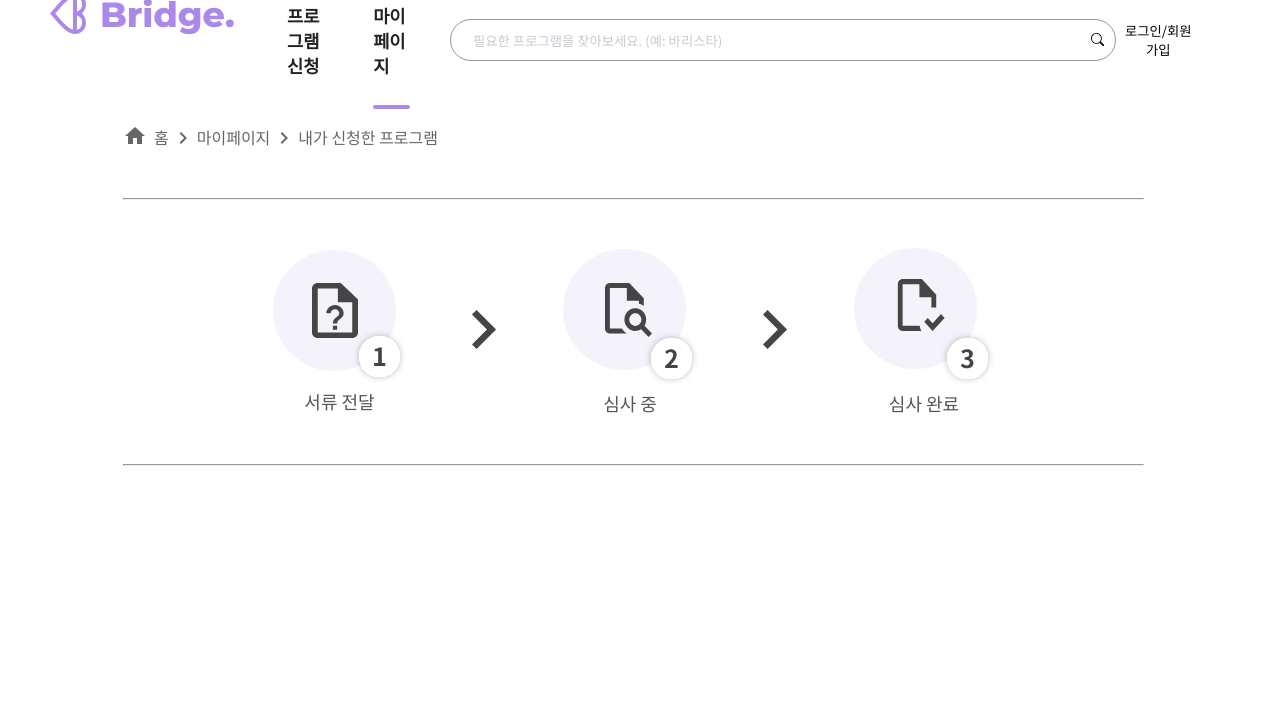
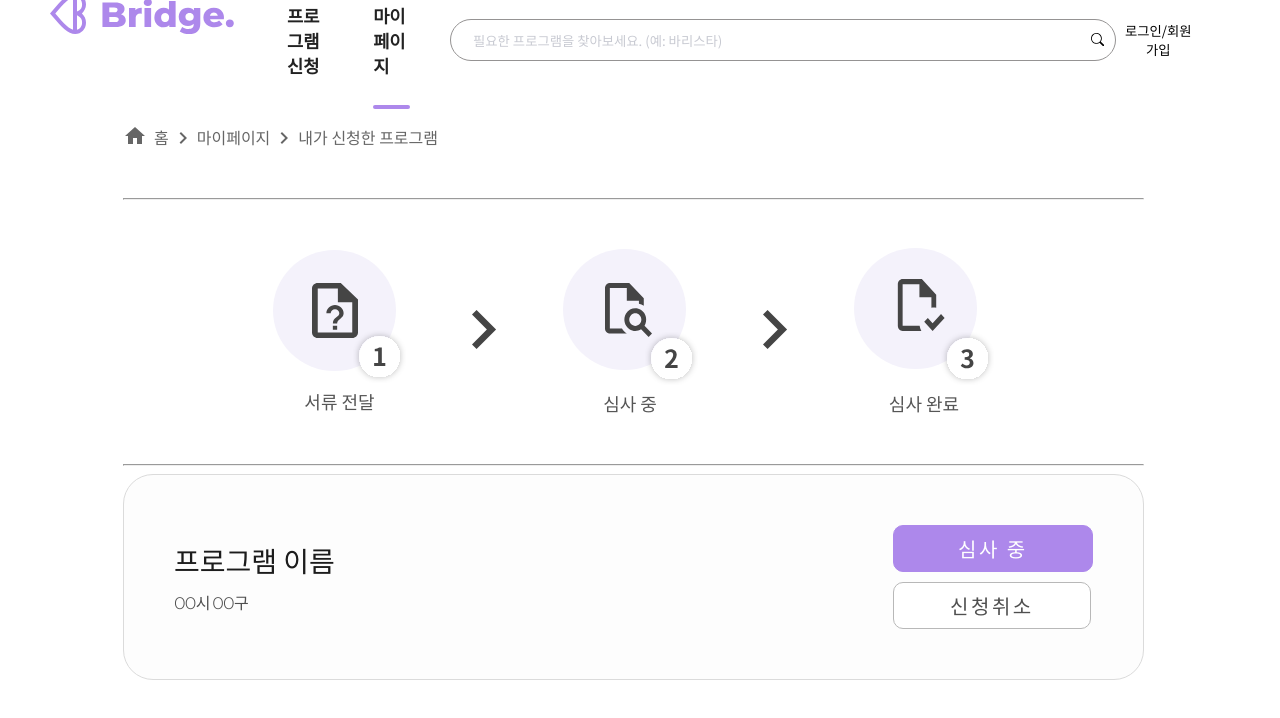
Before and after one commit to Likelion-at-SMWU-11th/LoveBridge-Client, a React (Create React App) app: page /my/apply in a window 1280 px wide. Shown: the top 718 px of the page. Built offline with nearby package versions, Linux system fonts and the light colour scheme.

Commit message:
[feat] applied 컴포넌트 구현(#16)

```diff
--- a/src/component/page/MyPage/MyApplyPage.jsx
+++ b/src/component/page/MyPage/MyApplyPage.jsx
@@ -1,6 +1,7 @@
 import React from 'react'
 import styled from 'styled-components';
 import PagePath from '../../ui/PagePath';
+import Applied from '../../ui/Applied';
 import step1 from '../../img/step1.svg';
 import step2 from '../../img/step2.svg';
 import step3 from '../../img/step3.svg';
@@ -47,6 +48,7 @@ function MyApplyPage() {
         </Step>
       </StepLine>
       <Line/>
+      <Applied />
     </Wrapper>
   )
 }
--- a/src/component/ui/Applied.jsx
+++ b/src/component/ui/Applied.jsx
@@ -1,9 +1,77 @@
 import React from 'react'
 import styled from 'styled-components';
 
-function Applied() {
+const ListContainer = styled.div`
+    border-radius: 30px;
+    border: 1px solid #DBDBDB;
+    background: #FDFDFD;
+    padding: 50px 50px 50px 50px;
+    display: flex;
+    justify-content: space-between;
+    align-items: center;
+`
+const InfoContainer = styled.div`
+`
+const Title = styled.div`
+    color: #1C1C1C;
+    font-size: 28px;
+    font-weight: 500;
+    margin-bottom: 10px;
+`
+const District = styled.div`
+    color: #4F4F4F;
+    font-size: 16px;
+    font-weight: 350;
+    letter-spacing: -0.8px;
+    margin-top: 10px;
+`
+const BtnContainer = styled.div`
+`
+const State = styled.div`
+    border-radius: 10px;
+    border: 1px solid #AD88EB;
+    background: #AD88EB;
+    width: 198.219px;
+    color: #fff;
+    text-align: center;
+    padding: 8px 0;
+    font-size: 20px;
+    font-weight: 500;
+    letter-spacing: 2.5px;
+    margin-bottom: 10px;
+`
+const Cancel = styled.button`
+    border-radius: 10px;
+    border: 1px solid #B8B8B8;
+    background: #fff;
+    width: 198.219px;
+    color: #4F4F4F;
+    text-align: center;
+    padding: 8px 0;
+    font-size: 20px;
+    font-weight: 500;
+    letter-spacing: 2.5px;
+    cursor: pointer;
+
+    &:hover {
+        border: 1px solid #F62F2F;
+        color: #F62F2F;
+    }
+`
+
+function Applied(props) {
+    const { title, district, agency, onClick } = props;
   return (
-    <div>Applied</div>
+    <ListContainer>
+        <InfoContainer>
+            <Title>{title || "프로그램 이름"}</Title>
+            <District>{district || "OO시 OO구"}</District>
+        </InfoContainer>
+        <BtnContainer>
+            <State>심사 중</State>
+            <Cancel onClick={onClick}>신청취소</Cancel>
+        </BtnContainer>
+    </ListContainer>
   )
 }
 
```
